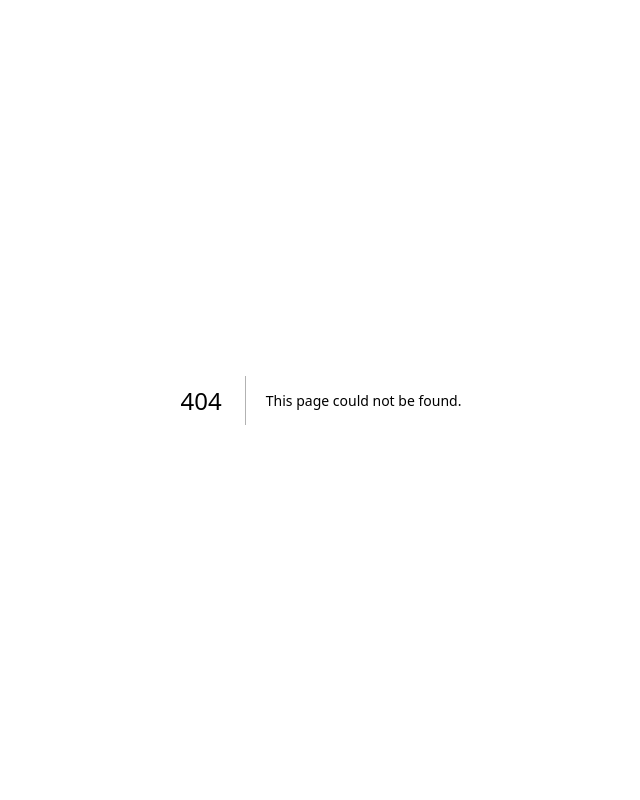
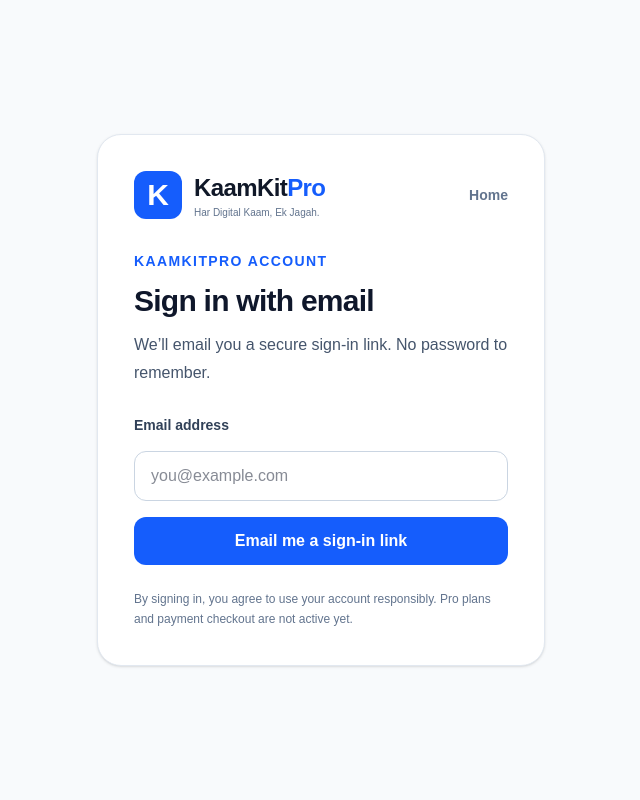
Before and after one commit to WellProSoftware/kaamkitpro, a Next.js app: page /login in a window 1280 px wide. Before the commit this address had no page. Shown: the top 800 px of the page, without its empty margins (319-959 px from the left). Built offline with nearby package versions, Linux system fonts and the light colour scheme.

Commit message:
feat(auth): add email magic-link sign-in page

```diff
--- /dev/null
+++ b/src/app/login/page.tsx
@@ -0,0 +1,108 @@
+"use client";
+
+import Link from "next/link";
+import { FormEvent, useState } from "react";
+import BrandLogo from "@/components/BrandLogo";
+
+export default function LoginPage() {
+  const [email, setEmail] = useState("");
+  const [busy, setBusy] = useState(false);
+  const [sent, setSent] = useState(false);
+  const [error, setError] = useState("");
+
+  async function handleSubmit(event: FormEvent<HTMLFormElement>) {
+    event.preventDefault();
+    setError("");
+    setSent(false);
+
+    const supabaseUrl = process.env.NEXT_PUBLIC_SUPABASE_URL;
+    const publishableKey = process.env.NEXT_PUBLIC_SUPABASE_PUBLISHABLE_KEY;
+    if (!supabaseUrl || !publishableKey) {
+      setError("Login is temporarily unavailable. Please try again later.");
+      return;
+    }
+
+    setBusy(true);
+    try {
+      const redirectTo = `${window.location.origin}/auth/callback`;
+      const response = await fetch(
+        `${supabaseUrl.replace(/\/$/, "")}/auth/v1/otp?redirect_to=${encodeURIComponent(redirectTo)}`,
+        {
+          method: "POST",
+          headers: {
+            apikey: publishableKey,
+            "Content-Type": "application/json",
+          },
+          body: JSON.stringify({ email: email.trim(), create_user: true }),
+        },
+      );
+
+      if (!response.ok) {
+        const detail = (await response.json().catch(() => ({}))) as {
+          message?: string;
+          msg?: string;
+          error_description?: string;
+        };
+        throw new Error(detail.message || detail.msg || detail.error_description || "Could not send the sign-in email.");
+      }
+
+      setSent(true);
+    } catch (cause) {
+      setError(cause instanceof Error ? cause.message : "Could not send the sign-in email. Please try again.");
+    } finally {
+      setBusy(false);
+    }
+  }
+
+  return (
+    <main className="flex min-h-screen items-center justify-center bg-slate-50 px-4 py-12 text-slate-900">
+      <section className="w-full max-w-md rounded-3xl border border-slate-200 bg-white p-7 shadow-sm sm:p-9">
+        <div className="mb-8 flex items-center justify-between gap-4">
+          <BrandLogo />
+          <Link href="/" className="text-sm font-semibold text-slate-500 hover:text-slate-900">Home</Link>
+        </div>
+
+        <p className="text-sm font-bold uppercase tracking-widest text-blue-600">KaamKitPro account</p>
+        <h1 className="mt-3 text-3xl font-extrabold tracking-tight">Sign in with email</h1>
+        <p className="mt-3 leading-7 text-slate-600">
+          We’ll email you a secure sign-in link. No password to remember.
+        </p>
+
+        {sent ? (
+          <div className="mt-7 rounded-2xl border border-emerald-200 bg-emerald-50 p-4 text-sm leading-6 text-emerald-900" role="status">
+            <strong>Check your inbox.</strong>
+            <p className="mt-1">If the address can receive sign-in links, an email is on its way to {email.trim()}. Open it in this browser to finish signing in.</p>
+            <button type="button" onClick={() => setSent(false)} className="mt-3 font-bold underline underline-offset-4">Try another email</button>
+          </div>
+        ) : (
+          <form onSubmit={handleSubmit} className="mt-7 space-y-4">
+            <label htmlFor="email" className="block text-sm font-semibold text-slate-700">Email address</label>
+            <input
+              id="email"
+              type="email"
+              autoComplete="email"
+              required
+              maxLength={254}
+              value={email}
+              onChange={(event) => setEmail(event.target.value)}
+              placeholder="you@example.com"
+              className="min-h-12 w-full rounded-xl border border-slate-300 px-4 py-3 outline-none transition focus:border-blue-500 focus:ring-4 focus:ring-blue-100"
+            />
+            {error ? <p className="rounded-xl bg-red-50 p-3 text-sm text-red-700" role="alert">{error}</p> : null}
+            <button
+              type="submit"
+              disabled={busy}
+              className="inline-flex min-h-12 w-full items-center justify-center rounded-xl bg-blue-600 px-4 py-3 font-bold text-white transition hover:bg-blue-700 disabled:cursor-not-allowed disabled:opacity-60"
+            >
+              {busy ? "Sending link…" : "Email me a sign-in link"}
+            </button>
+          </form>
+        )}
+
+        <p className="mt-6 text-xs leading-5 text-slate-500">
+          By signing in, you agree to use your account responsibly. Pro plans and payment checkout are not active yet.
+        </p>
+      </section>
+    </main>
+  );
+}
```
